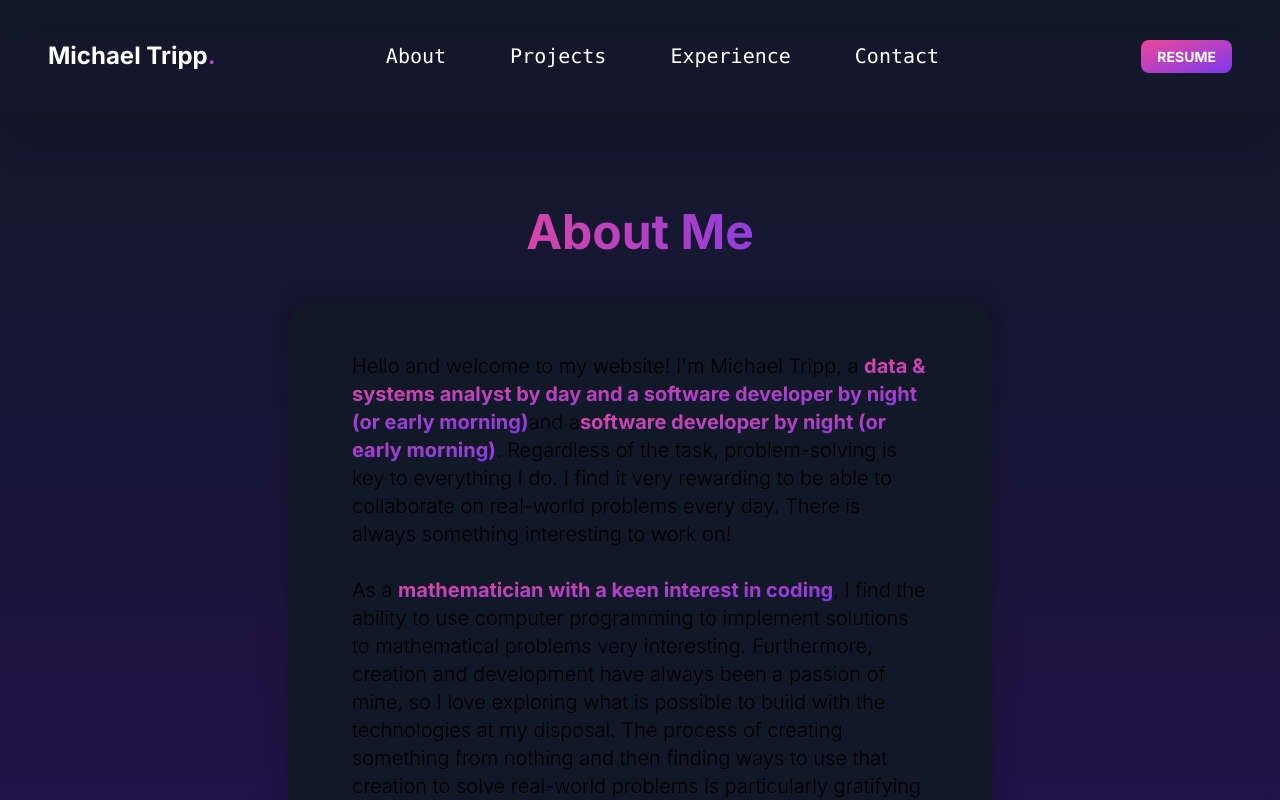
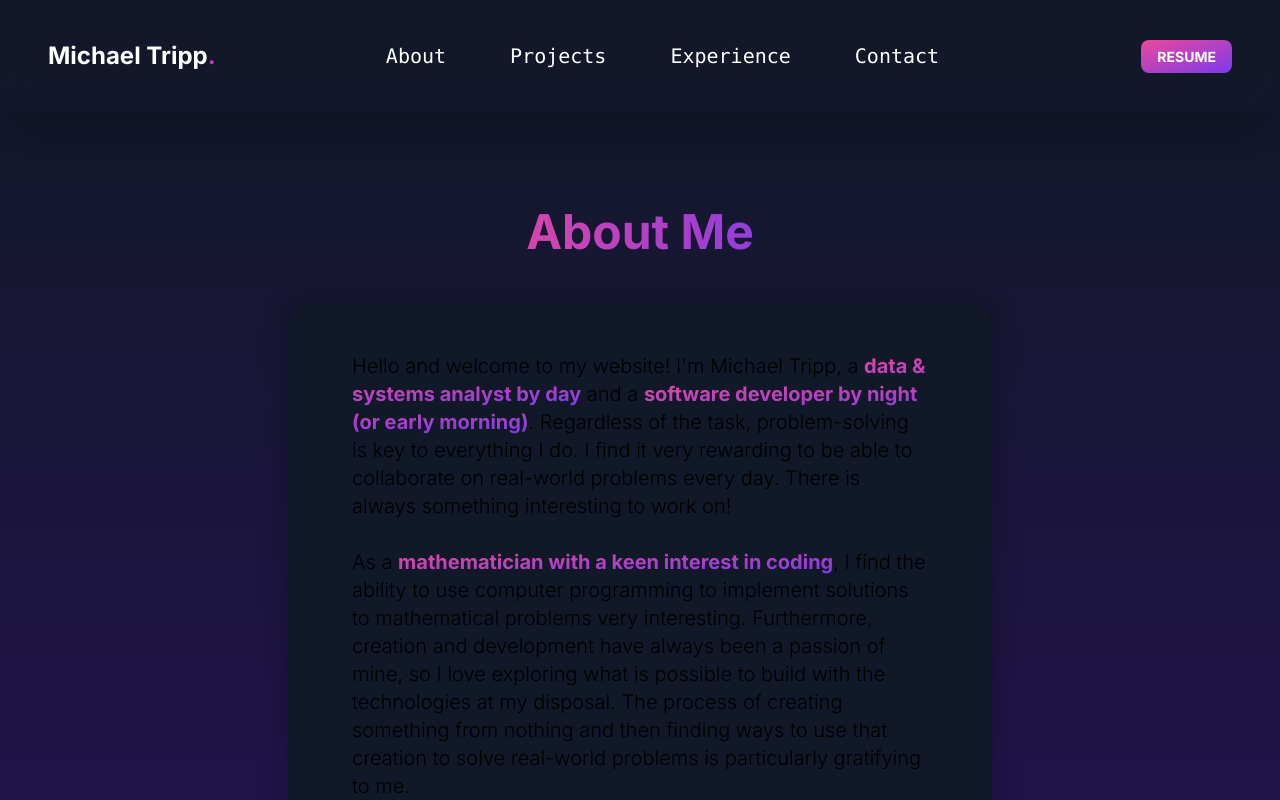
Before and after one commit to mctripp10/mctripp10.github.io, a Next.js app: page /about in a window 1280 px wide. Shown: the top 800 px of the page. Built offline with nearby package versions, Linux system fonts and the light colour scheme.

Commit message:
Update about page - remove bold on "and"
Continued from previous push as first did not fix it correctly

```diff
--- a/app/about/page.js
+++ b/app/about/page.js
@@ -25,9 +25,9 @@ export default function About() {
                 <p className="text-xl font-light text-left mt-8">
                   Hello and welcome to my website! I&apos;m Michael Tripp, a {' '}
                   <span className="font-bold bg-gradient-to-br from-pink-500 to-violet-600 text-transparent bg-clip-text">
-                  data & systems analyst by day and a software developer by night (or early morning)
+                  data & systems analyst by day
                   </span>
-                  and a
+                  {' '} and a {' '}
                   <span className="font-bold bg-gradient-to-br from-pink-500 to-violet-600 text-transparent bg-clip-text">
                   software developer by night (or early morning)
                   </span>.
```
